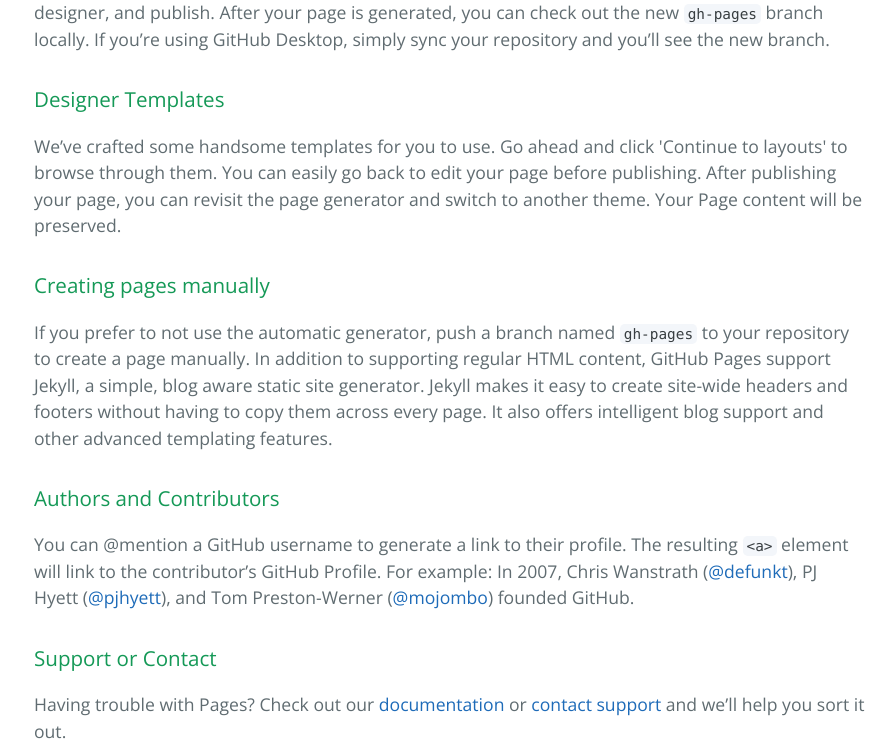
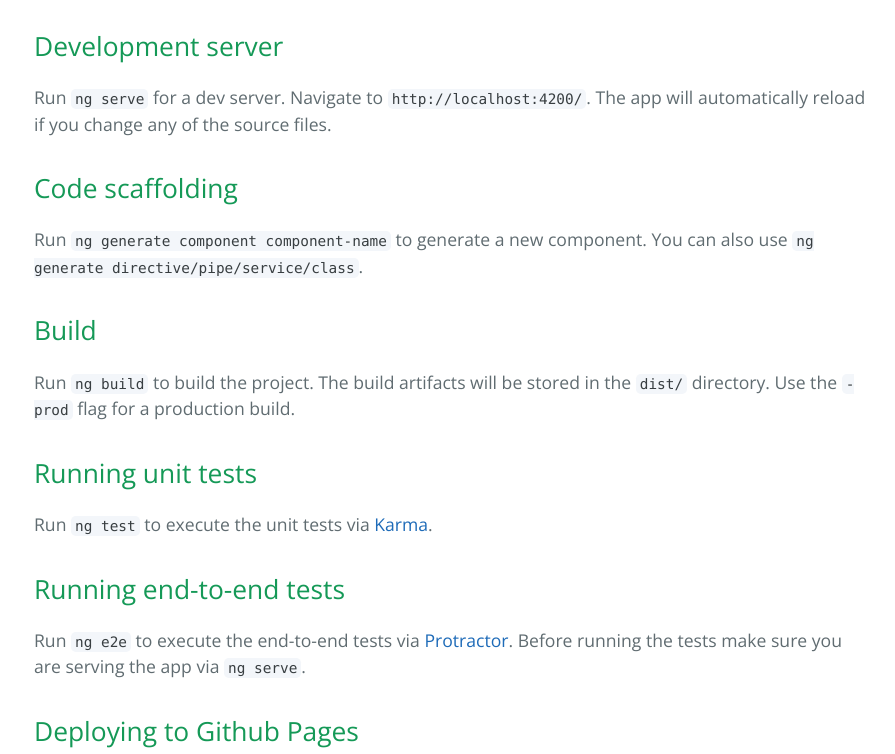
Before and after one commit to psks1204/Socket-Chat, a plain HTML site: page index.html in a window 1280 px wide. Shown: the part 470-1224 px from the top of the page, without its empty margins (190-1085 px from the left). Drawn offline with nearby package versions, Linux system fonts and the light colour scheme.

```diff
--- a/index.html
+++ b/index.html
@@ -19,30 +19,46 @@
     </section>
 
     <section class="main-content">
-      <h3>
-<a id="welcome-to-github-pages" class="anchor" href="#welcome-to-github-pages" aria-hidden="true"><span aria-hidden="true" class="octicon octicon-link"></span></a>Welcome to GitHub Pages.</h3>
+      <h1>
+<a id="socketchat" class="anchor" href="#socketchat" aria-hidden="true"><span aria-hidden="true" class="octicon octicon-link"></span></a>SocketChat</h1>
 
-<p>This automatic page generator is the easiest way to create beautiful pages for all of your projects. Author your page content here <a href="https://guides.github.com/features/mastering-markdown/">using GitHub Flavored Markdown</a>, select a template crafted by a designer, and publish. After your page is generated, you can check out the new <code>gh-pages</code> branch locally. If you’re using GitHub Desktop, simply sync your repository and you’ll see the new branch.</p>
+<p>This project was generated with <a href="https://github.com/angular/angular-cli">angular-cli</a> version 1.0.0-beta.15.</p>
 
-<h3>
-<a id="designer-templates" class="anchor" href="#designer-templates" aria-hidden="true"><span aria-hidden="true" class="octicon octicon-link"></span></a>Designer Templates</h3>
+<h2>
+<a id="development-server" class="anchor" href="#development-server" aria-hidden="true"><span aria-hidden="true" class="octicon octicon-link"></span></a>Development server</h2>
 
-<p>We’ve crafted some handsome templates for you to use. Go ahead and click 'Continue to layouts' to browse through them. You can easily go back to edit your page before publishing. After publishing your page, you can revisit the page generator and switch to another theme. Your Page content will be preserved.</p>
+<p>Run <code>ng serve</code> for a dev server. Navigate to <code>http://localhost:4200/</code>. The app will automatically reload if you change any of the source files.</p>
 
-<h3>
-<a id="creating-pages-manually" class="anchor" href="#creating-pages-manually" aria-hidden="true"><span aria-hidden="true" class="octicon octicon-link"></span></a>Creating pages manually</h3>
+<h2>
+<a id="code-scaffolding" class="anchor" href="#code-scaffolding" aria-hidden="true"><span aria-hidden="true" class="octicon octicon-link"></span></a>Code scaffolding</h2>
 
-<p>If you prefer to not use the automatic generator, push a branch named <code>gh-pages</code> to your repository to create a page manually. In addition to supporting regular HTML content, GitHub Pages support Jekyll, a simple, blog aware static site generator. Jekyll makes it easy to create site-wide headers and footers without having to copy them across every page. It also offers intelligent blog support and other advanced templating features.</p>
+<p>Run <code>ng generate component component-name</code> to generate a new component. You can also use <code>ng generate directive/pipe/service/class</code>.</p>
 
-<h3>
-<a id="authors-and-contributors" class="anchor" href="#authors-and-contributors" aria-hidden="true"><span aria-hidden="true" class="octicon octicon-link"></span></a>Authors and Contributors</h3>
+<h2>
+<a id="build" class="anchor" href="#build" aria-hidden="true"><span aria-hidden="true" class="octicon octicon-link"></span></a>Build</h2>
 
-<p>You can @mention a GitHub username to generate a link to their profile. The resulting <code>&lt;a&gt;</code> element will link to the contributor’s GitHub Profile. For example: In 2007, Chris Wanstrath (<a href="https://github.com/defunkt" class="user-mention">@defunkt</a>), PJ Hyett (<a href="https://github.com/pjhyett" class="user-mention">@pjhyett</a>), and Tom Preston-Werner (<a href="https://github.com/mojombo" class="user-mention">@mojombo</a>) founded GitHub.</p>
+<p>Run <code>ng build</code> to build the project. The build artifacts will be stored in the <code>dist/</code> directory. Use the <code>-prod</code> flag for a production build.</p>
 
-<h3>
-<a id="support-or-contact" class="anchor" href="#support-or-contact" aria-hidden="true"><span aria-hidden="true" class="octicon octicon-link"></span></a>Support or Contact</h3>
+<h2>
+<a id="running-unit-tests" class="anchor" href="#running-unit-tests" aria-hidden="true"><span aria-hidden="true" class="octicon octicon-link"></span></a>Running unit tests</h2>
 
-<p>Having trouble with Pages? Check out our <a href="https://help.github.com/pages">documentation</a> or <a href="https://github.com/contact">contact support</a> and we’ll help you sort it out.</p>
+<p>Run <code>ng test</code> to execute the unit tests via <a href="https://karma-runner.github.io">Karma</a>.</p>
+
+<h2>
+<a id="running-end-to-end-tests" class="anchor" href="#running-end-to-end-tests" aria-hidden="true"><span aria-hidden="true" class="octicon octicon-link"></span></a>Running end-to-end tests</h2>
+
+<p>Run <code>ng e2e</code> to execute the end-to-end tests via <a href="http://www.protractortest.org/">Protractor</a>.
+Before running the tests make sure you are serving the app via <code>ng serve</code>.</p>
+
+<h2>
+<a id="deploying-to-github-pages" class="anchor" href="#deploying-to-github-pages" aria-hidden="true"><span aria-hidden="true" class="octicon octicon-link"></span></a>Deploying to Github Pages</h2>
+
+<p>Run <code>ng github-pages:deploy</code> to deploy to Github Pages.</p>
+
+<h2>
+<a id="further-help" class="anchor" href="#further-help" aria-hidden="true"><span aria-hidden="true" class="octicon octicon-link"></span></a>Further help</h2>
+
+<p>To get more help on the <code>angular-cli</code> use <code>ng --help</code> or go check out the <a href="https://github.com/angular/angular-cli/blob/master/README.md">Angular-CLI README</a>.</p>
 
       <footer class="site-footer">
         <span class="site-footer-owner"><a href="https://github.com/psks1204/Socket-Chat">Socket-chat</a> is maintained by <a href="https://github.com/psks1204">psks1204</a>.</span>
```
Also changed, not shown: params.json (+1 -1 lines).
